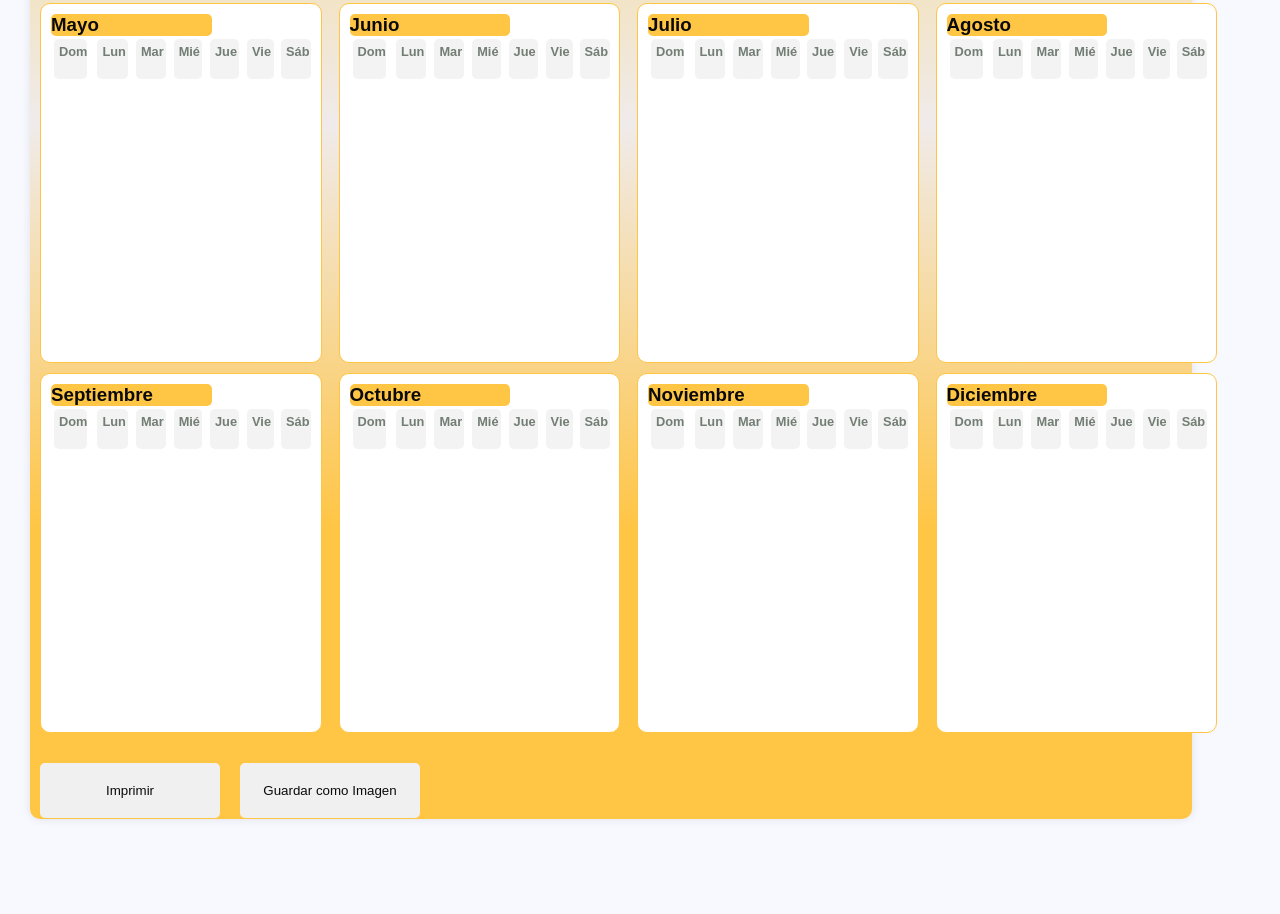
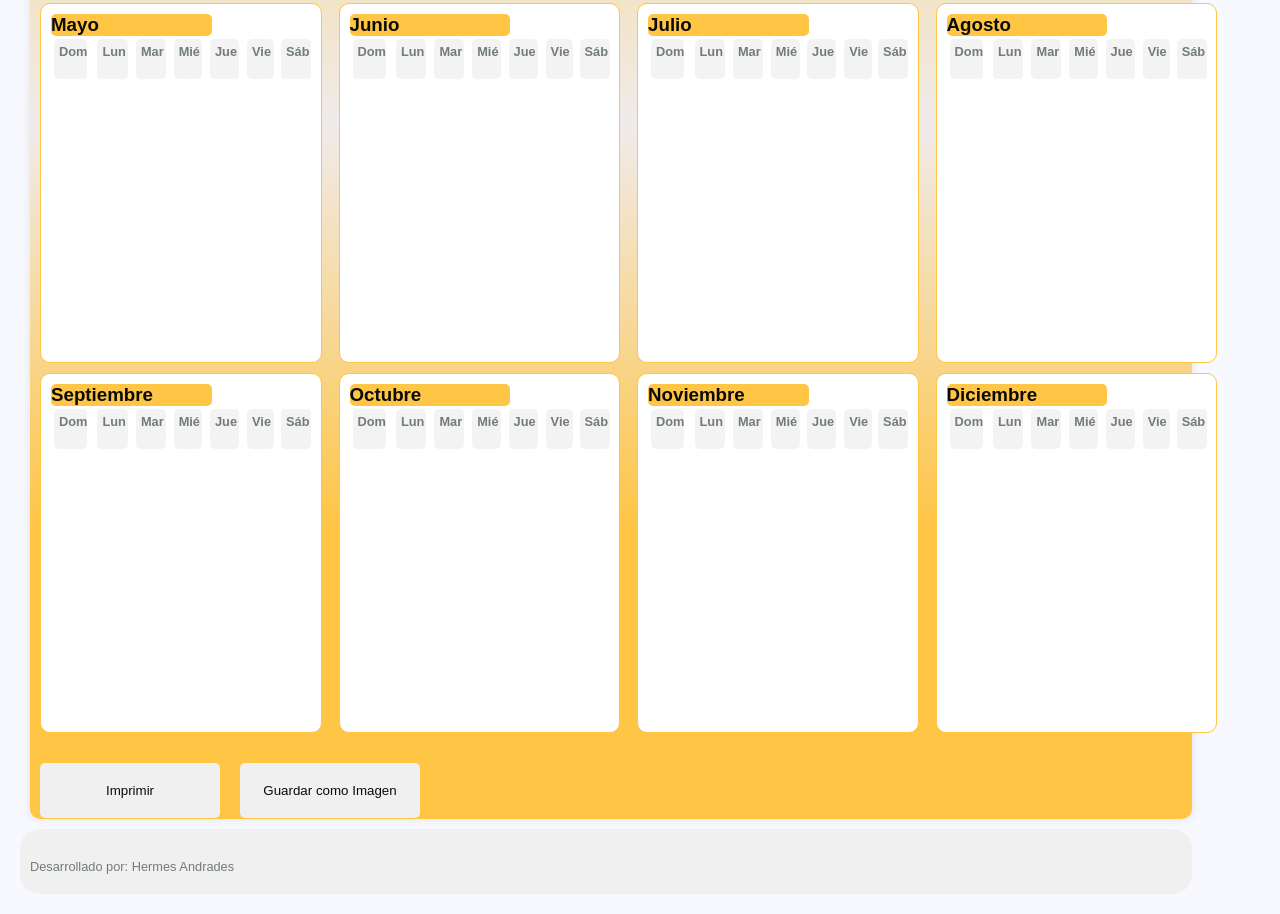
Before and after one commit to hermesa14/CalendarioTrabajo, a website: page index.html in a window 1280 px wide. Shown: the part 1138-2052 px from the top of the page. Before the commit the page ends 1987 px from the top, so only its background shows below. Drawn offline with nearby package versions, Linux system fonts and the light colour scheme.

Commit message:
Add footer with developer information and update footer styles

```diff
--- a/index.html
+++ b/index.html
@@ -56,5 +56,9 @@
         <button id="saveAsImage">Guardar como Imagen</button>
     </div>
     <script src="index.js"></script>
+    <footer>
+        <div class="footer">
+            <p>Desarrollado por: Hermes Andrades</p>
+        </div>
 </body>
 </html>
--- a/style.css
+++ b/style.css
@@ -290,11 +290,17 @@ button:hover {
         font-size: 0.7em; /* Reducir el tamaño de los iconos */
     }
 
-
-
-
 }
-
+.footer{
+    width: 90%;
+    height: 5px;
+    background-color: #f0f0f0;
+    border-radius: 20px;
+    text-align: left;
+    padding: 30px 10px 30px 10px;
+    font-size: 0.8em;
+    color: #727D73;
+}
 /* Estilo para dispositivos móviles */
 @media (max-width: 600px) {
     header {
```
